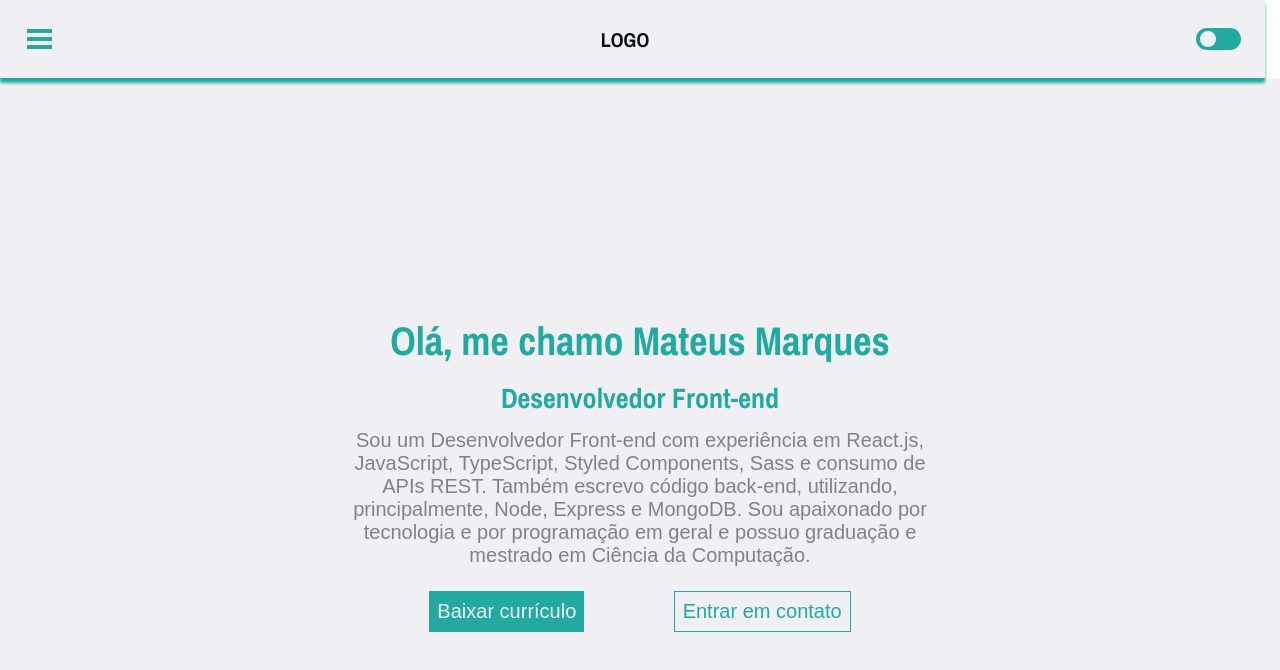
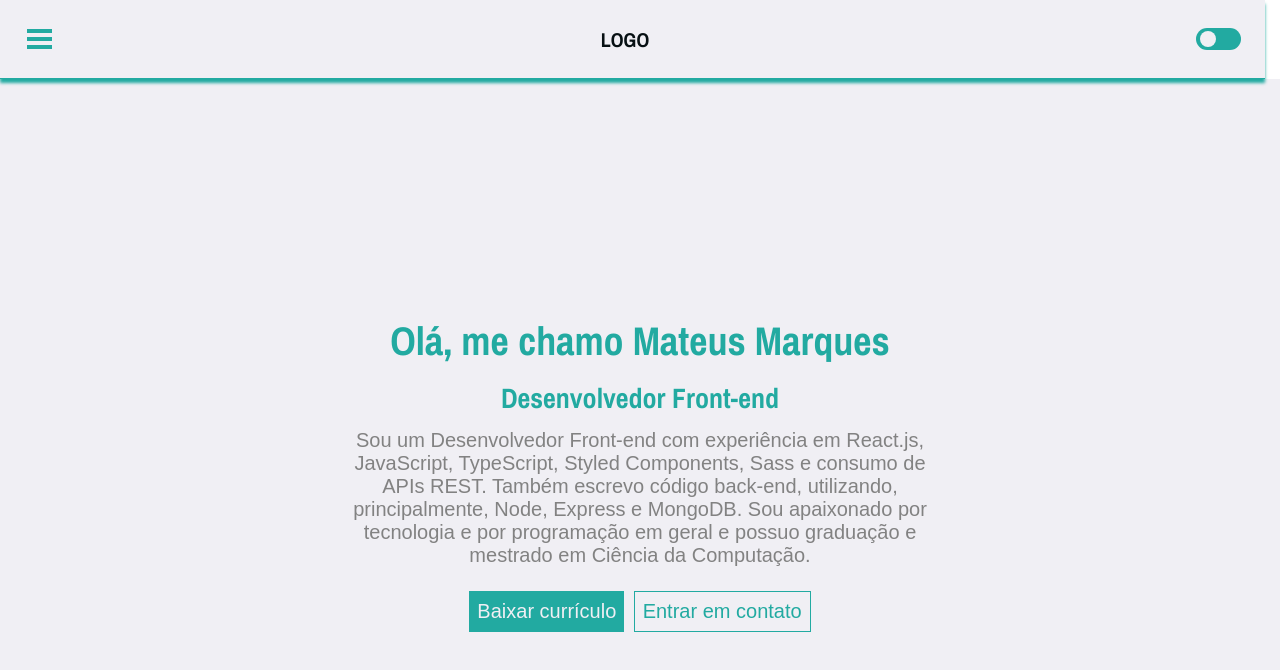
Before and after one commit to mahteusz/Portfolio, a React (Vite) app: page / in a window 1280 px wide. Shown: the top 670 px of the page. Built offline with nearby package versions, Linux system fonts and the light colour scheme; a web font is replaced by a local one.

Commit message:
FIX: fixing z-index of Header menu over Main

```diff
--- a/src/Components/Header/styles.scss
+++ b/src/Components/Header/styles.scss
@@ -13,7 +13,8 @@ header {
   @include themify(border-bottom-color, primary);
   @include themify(background-color, background);
   @include themify(color, text);
-  box-shadow: 0 0.4rem 0.3rem #{map-get($dark, primary)},
+  box-shadow: 0 0.4rem 0.3rem #{map-get($dark, primary)};
+  z-index:1;
 };
 
 
@@ -24,7 +25,6 @@ header {
   align-items: center;
   width: 3rem;
   height: 3rem;
-  z-index: 1;
 
   &:hover {
     cursor: pointer;
@@ -51,7 +51,6 @@ header {
 
   &.open {
     opacity: 1;
-    z-index: 2;
     visibility: visible;
   }
 
--- a/src/Components/Main/index.tsx
+++ b/src/Components/Main/index.tsx
@@ -28,15 +28,13 @@ const Main = () => {
   return (
     <main className={`main-container ${themeData.theme}`}>
       <div
-        className={`content-container ${themeData.theme}
-        ${showContent ? 'visible move' : ''}`}
+        className={`content-container ${themeData.theme}`}
       >
         <h1 className={`content-container__title ${themeData.theme}`}>
           {introTyping.text}
         </h1>
         <h2
-          className={`content-container__subtitle ${themeData.theme}
-          ${showContent ? 'visible' : ''}`}
+          className={`content-container__subtitle ${themeData.theme}`}
         >
           {devTyping.text}
           </h2>
--- a/src/Components/Main/styles.scss
+++ b/src/Components/Main/styles.scss
@@ -43,18 +43,9 @@ main {
     transition: all 0.8s ease;
   }
 
-  .visible {
-    opacity: 1;
-    visibility: visible;
-  }
-
-  .move {
-    transform: translateY(0);
-  }
-
   &__actions {
     display: flex;
-    width: 100%;
+    width: 60%;
     justify-content: space-evenly;
     @include spacify(margin, small);
     opacity: 0;
@@ -95,4 +86,13 @@ main {
       }
     }
   }
+
+  .visible {
+    opacity: 1;
+    visibility: visible;
+  }
+
+  .move {
+    transform: translateY(0);
+  }
 }
```
